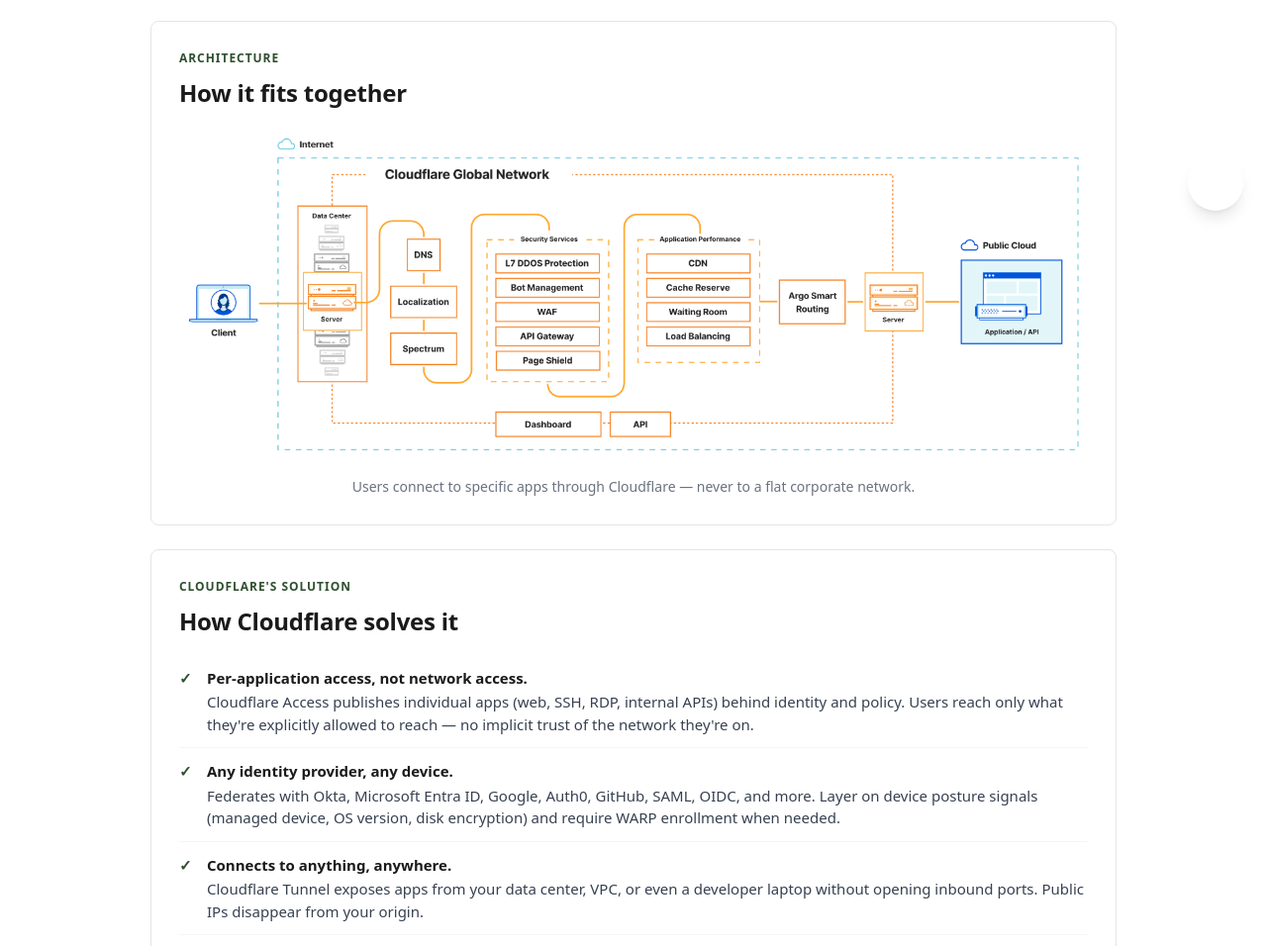
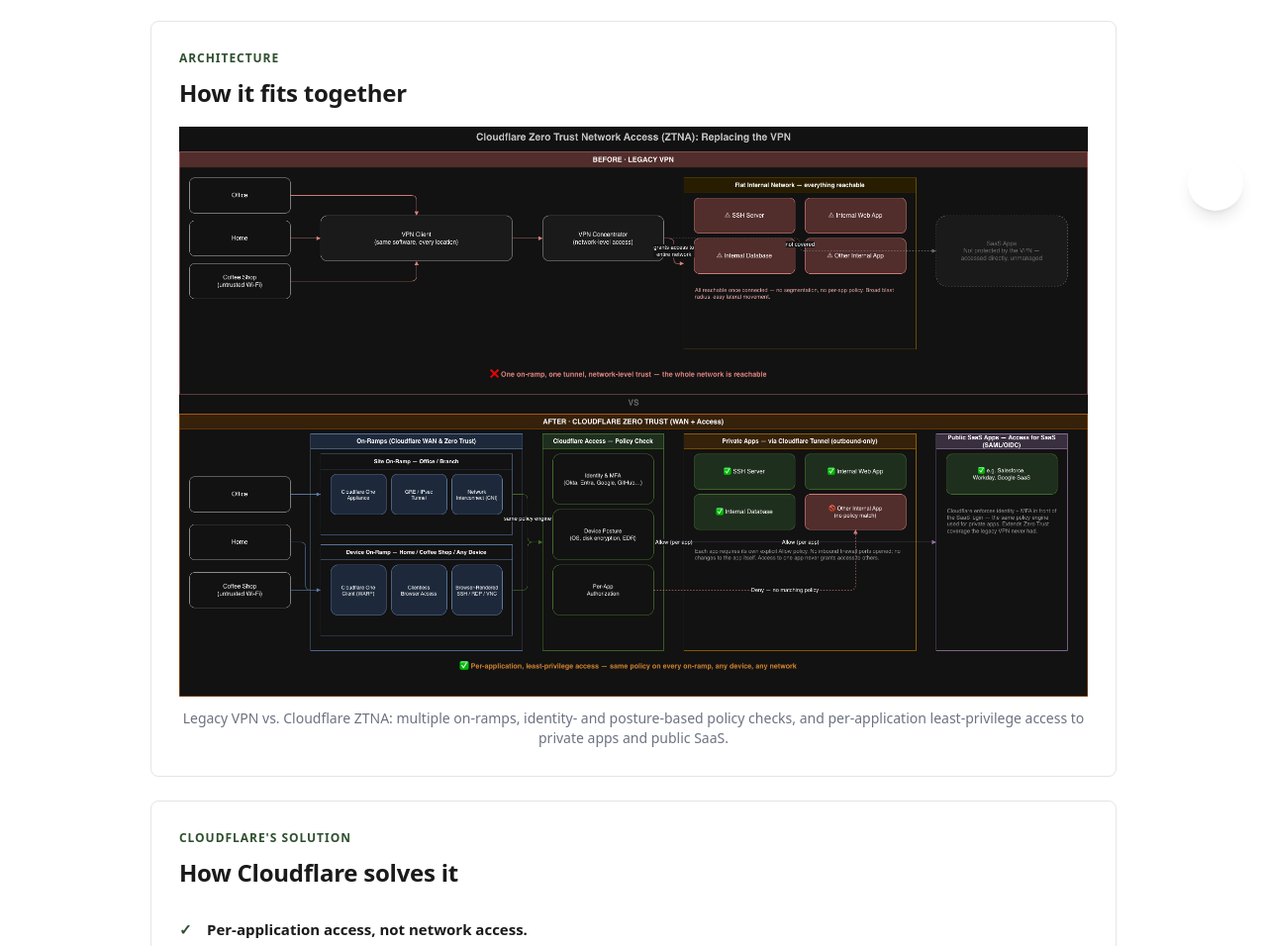
Before and after one commit to nickremy11/cloudflare-demo-shop, an Astro site: page /zero-trust in a window 1280 px wide. Shown: the part 563-1519 px from the top of the page at 99% size. Built offline with nearby package versions, Linux system fonts and the light colour scheme; Astro itself is replaced by a stand-in of ours.

Commit message:
finishing ztna

```diff
--- a/src/content/solutions/zero-trust.md
+++ b/src/content/solutions/zero-trust.md
@@ -9,9 +9,9 @@
   detail: "Traditional VPNs put every authenticated user on the corporate network, granting broad access far beyond what any one role actually needs. One compromised credential or stolen laptop becomes a lateral-movement event. On top of that, VPN concentrators become single points of failure and add real latency for remote employees, contractors, and partners — all while creating friction every time someone needs to reach an internal app."
 
 diagram:
-  src: "/diagrams/cf-overall-traffic.png"
-  alt: "Cloudflare Zero Trust traffic flow"
-  caption: "Users connect to specific apps through Cloudflare — never to a flat corporate network."
+  src: "/diagrams/cf-ztna-vpn-replacement.png"
+  alt: "Comparison of a legacy VPN (flat network access) versus Cloudflare Zero Trust Network Access (per-app, identity- and posture-checked access) across office, home, and coffee-shop on-ramps, including SSH, internal web/database apps, and public SaaS."
+  caption: "Legacy VPN vs. Cloudflare ZTNA: multiple on-ramps, identity- and posture-based policy checks, and per-application least-privilege access to private apps and public SaaS."
 
 solutionPoints:
   - title: "Per-application access, not network access. "
```
Also changed, not shown: public/diagrams/cf-ztna-vpn-replacement.png (added), 1 other file.
